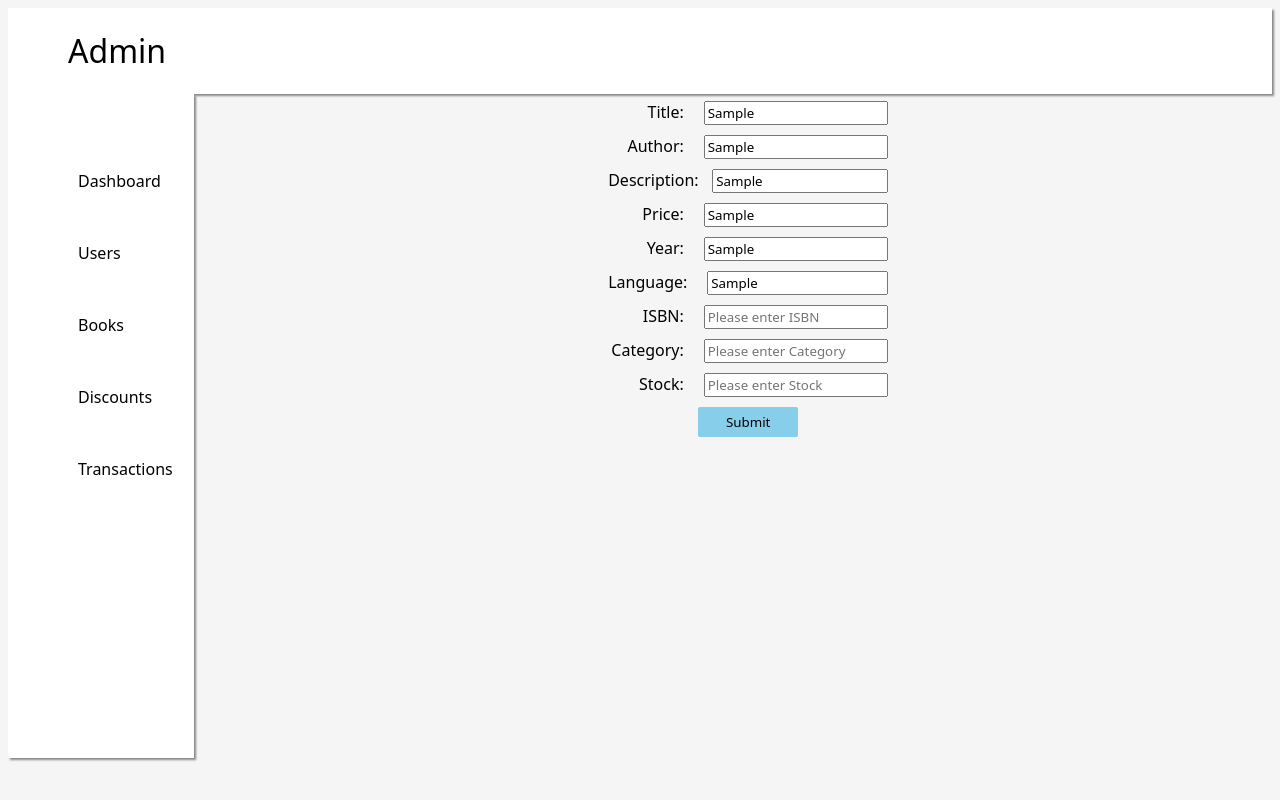
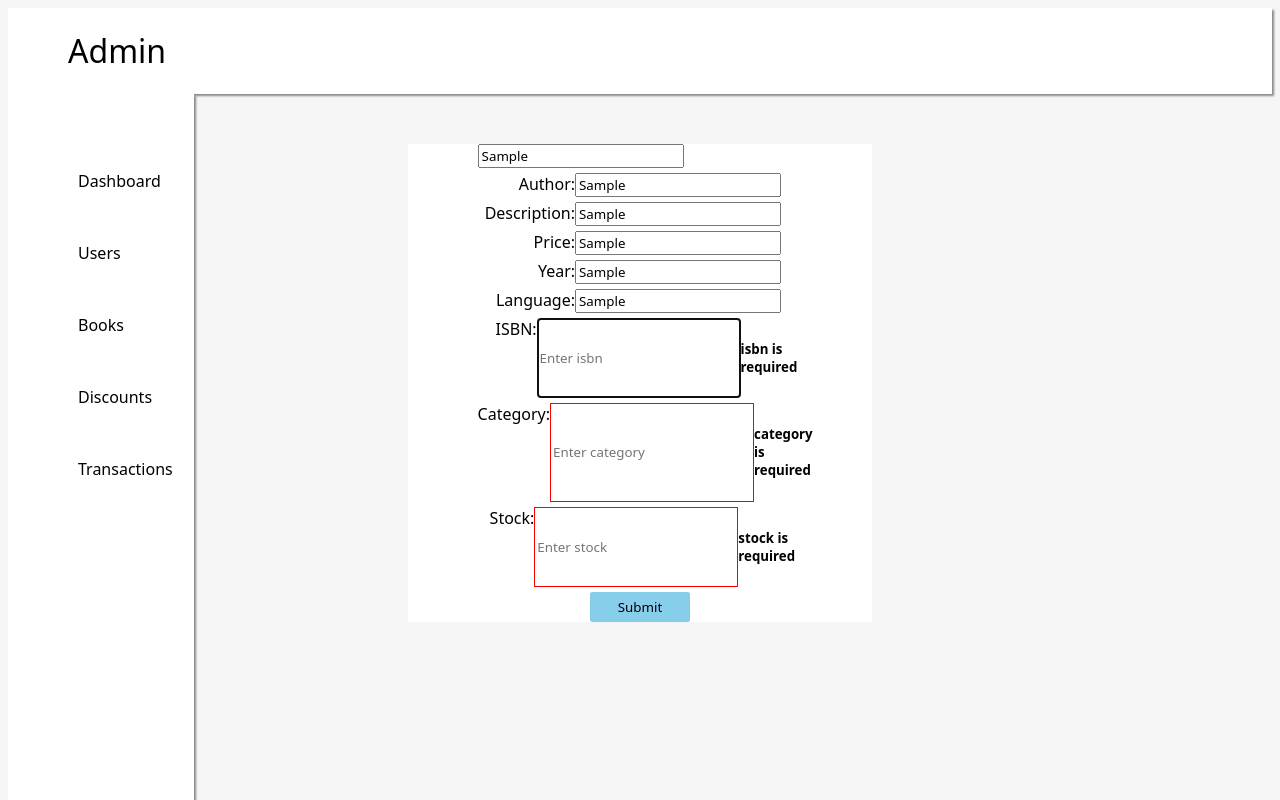
Before and after one commit to pallobpoddar/booklift-frontend, a React (Vite) app: page /admin/books/add in a window 1280 px wide. Both pictures are taken after typing "Sample", "Sample", "Sample", "Sample", "Sample", "Sample" into the empty fields and a click on the button "Submit". Shown: the top 800 px of the page. Built offline with nearby package versions, Linux system fonts and the light colour scheme; no server answers.

Commit message:
Search field and form input: Added a search field and validated form input
Used axios to fetch data, implemented the concept of debounce in search field and used react hook form along with validation.

```diff
--- a/index.html
+++ b/index.html
@@ -4,7 +4,7 @@
     <meta charset="UTF-8" />
     <link rel="icon" type="image/svg+xml" href="/vite.svg" />
     <meta name="viewport" content="width=device-width, initial-scale=1.0" />
-    <title>Kavya</title>
+    <title>Khonika</title>
   </head>
   <body>
     <div id="root"></div>
--- a/package.json
+++ b/package.json
@@ -10,8 +10,10 @@
     "preview": "vite preview"
   },
   "dependencies": {
+    "axios": "^1.5.1",
     "react": "^18.2.0",
     "react-dom": "^18.2.0",
+    "react-hook-form": "^7.46.2",
     "react-router-dom": "^6.16.0"
   },
   "devDependencies": {
--- a/src/components/Admin/PageContent/AddEditForm.jsx
+++ b/src/components/Admin/PageContent/AddEditForm.jsx
@@ -1,128 +1,243 @@
-import { useState } from "react";
+import { useEffect } from "react";
+import { useForm, Controller } from "react-hook-form";
 import useBookApi from "../../../hooks/useBookApi";
 import "./AddEditForm.scss";
 
 const AddEditForm = () => {
+	const {
+		handleSubmit,
+		control,
+		formState: { errors },
+		getValues,
+	} = useForm();
+
 	const { createPost } = useBookApi();
 
-	const [title, setTitle] = useState("");
-	const [author, setAuthor] = useState("");
-	const [description, setDescription] = useState("");
-	const [price, setPrice] = useState(0);
-	const [year, setYear] = useState(0);
-	const [language, setLanguage] = useState("");
-	const [isbn, setIsbn] = useState(0);
-	const [category, setCategory] = useState("");
-	const [stock, setStock] = useState(0);
-
-	const handleCreateUser = (e) => {
-		e.preventDefault();
-
+	const handlerOnSubmit = () => {
 		const data = {
-			title: title,
-			author: author,
-			description: description,
-			price: price,
-			year: year,
-			language: language,
-			isbn: isbn,
-			category: category,
-			stock: stock,
+			title: getValues("title"),
+			author: getValues("author"),
+			description: getValues("description"),
+			price: getValues("price"),
+			year: getValues("year"),
+			language: getValues("language"),
+			isbn: getValues("isbn"),
+			category: getValues("category"),
+			stock: getValues("stock"),
 		};
 
 		createPost(data);
 	};
+
+	useEffect(() => {
+		console.log("Errors: ", errors);
+	}, [errors]);
+
 	return (
-		<div className="form-center">
-			<form className="form" onSubmit={handleCreateUser}>
+		<form
+			className="form"
+			onSubmit={handleSubmit(handlerOnSubmit)}>
 			<div className="form-row">
-					<label className="form-row-label">Title:</label>
+				<Controller
+					name="title"
+					control={control}
+					rules={{
+						required: "Title is required",
+						minLength: {
+							value: 6,
+							message: "Minimum length must be 6",
+						},
+						maxLength: {
+							value: 50,
+							message: "Minimum length must be 20",
+						},
+					}}
+					render={({ field }) => (
 						<input
-						className="form-row-input"
-						type="text"
-						placeholder="Please enter title"
-						onChange={(e) => setTitle(e.target.value)}
+							placeholder="Title"
+							{...field}
+							style={{ border: errors.title ? "1px solid red" : "" }}
 						/>
+					)}
+				/>
+				{errors.title && <h5>{errors.title.message}</h5>}
 			</div>
 			<div className="form-row">
 				<label className="form-row-label">Author:</label>
+				<Controller
+					name="author"
+					control={control}
+					rules={{
+						required: "Author is required",
+						minLength: {
+							value: 6,
+							message: "Minimum length must be 6",
+						},
+						maxLength: {
+							value: 50,
+							message: "Minimum length must be 20",
+						},
+					}}
+					render={({ field }) => (
 						<input
-						className="form-row-input"
-						type="author"
-						placeholder="Please enter author"
-						onChange={(e) => setAuthor(e.target.value)}
+							placeholder="Enter author"
+							{...field}
+							style={{ border: errors.author ? "1px solid red" : "" }}
 						/>
+					)}
+				/>
+				{errors.author && <h5>{errors.author.message}</h5>}
 			</div>
 			<div className="form-row">
 				<label className="form-row-label">Description:</label>
+				<Controller
+					name="description"
+					control={control}
+					rules={{
+						required: "description is required",
+						minLength: {
+							value: 6,
+							message: "Minimum length must be 6",
+						},
+						maxLength: {
+							value: 100,
+							message: "Minimum length must be 20",
+						},
+					}}
+					render={({ field }) => (
 						<input
-						className="form-row-input"
-						type="author"
-						placeholder="Please enter description"
-						onChange={(e) => setDescription(e.target.value)}
+							placeholder="Enter description"
+							{...field}
+							style={{ border: errors.description ? "1px solid red" : "" }}
 						/>
+					)}
+				/>
+				{errors.description && <h5>{errors.description.message}</h5>}
 			</div>
 			<div className="form-row">
 				<label className="form-row-label">Price:</label>
+				<Controller
+					name="price"
+					control={control}
+					rules={{
+						required: "price is required",
+					}}
+					render={({ field }) => (
 						<input
-						className="form-row-input"
-						type="text"
-						placeholder="Please enter price"
-						onChange={(e) => setPrice(e.target.value)}
+							placeholder="Enter price"
+							{...field}
+							style={{ border: errors.price ? "1px solid red" : "" }}
 						/>
+					)}
+				/>
+				{errors.price && <h5>{errors.price.message}</h5>}
 			</div>
 			<div className="form-row">
 				<label className="form-row-label">Year:</label>
+				<Controller
+					name="year"
+					control={control}
+					rules={{
+						required: "year is required",
+					}}
+					render={({ field }) => (
 						<input
-						className="form-row-input"
-						type="text"
-						placeholder="Please enter year"
-						onChange={(e) => setYear(e.target.value)}
+							placeholder="Enter year"
+							{...field}
+							style={{ border: errors.year ? "1px solid red" : "" }}
 						/>
+					)}
+				/>
+				{errors.year && <h5>{errors.year.message}</h5>}
 			</div>
 			<div className="form-row">
 				<label className="form-row-label">Language:</label>
+				<Controller
+					name="language"
+					control={control}
+					rules={{
+						required: "language is required",
+					}}
+					render={({ field }) => (
 						<input
-						className="form-row-input"
-						type="text"
-						placeholder="Please enter language"
-						onChange={(e) => setLanguage(e.target.value)}
+							placeholder="Enter language"
+							{...field}
+							style={{ border: errors.language ? "1px solid red" : "" }}
 						/>
+					)}
+				/>
+				{errors.language && <h5>{errors.language.message}</h5>}
 			</div>
 			<div className="form-row">
 				<label className="form-row-label">ISBN:</label>
+				<Controller
+					name="isbn"
+					control={control}
+					rules={{
+						required: "isbn is required",
+						minLength: {
+							value: 6,
+							message: "Minimum length must be 6",
+						},
+						maxLength: {
+							value: 20,
+							message: "Minimum length must be 20",
+						},
+					}}
+					render={({ field }) => (
 						<input
-						className="form-row-input"
-						type="text"
-						placeholder="Please enter ISBN"
-						onChange={(e) => setIsbn(e.target.value)}
+							placeholder="Enter isbn"
+							{...field}
+							style={{ border: errors.isbn ? "1px solid red" : "" }}
 						/>
+					)}
+				/>
+				{errors.isbn && <h5>{errors.isbn.message}</h5>}
 			</div>
 			<div className="form-row">
 				<label className="form-row-label">Category:</label>
+				<Controller
+					name="category"
+					control={control}
+					rules={{
+						required: "category is required",
+					}}
+					render={({ field }) => (
 						<input
-						className="form-row-input"
-						type="text"
-						placeholder="Please enter Category"
-						onChange={(e) => setCategory(e.target.value)}
+							placeholder="Enter category"
+							{...field}
+							style={{ border: errors.category ? "1px solid red" : "" }}
 						/>
+					)}
+				/>
+				{errors.category && <h5>{errors.category.message}</h5>}
 			</div>
 			<div className="form-row">
 				<label className="form-row-label">Stock:</label>
+				<Controller
+					name="stock"
+					control={control}
+					rules={{
+						required: "stock is required",
+					}}
+					render={({ field }) => (
 						<input
-						className="form-row-input"
-						type="text"
-						placeholder="Please enter Stock"
-						onChange={(e) => setStock(e.target.value)}
+							placeholder="Enter stock"
+							{...field}
+							style={{ border: errors.stock ? "1px solid red" : "" }}
 						/>
+					)}
+				/>
+				{errors.stock && <h5>{errors.stock.message}</h5>}
 			</div>
 			<div className="form-row">
-					<button className="form-row-button" type="submit">
+				<button
+					className="form-row-button"
+					type="submit">
 					Submit
 				</button>
 			</div>
 		</form>
-		</div>
 	);
 };
 
--- a/src/components/Admin/PageContent/AddEditForm.scss
+++ b/src/components/Admin/PageContent/AddEditForm.scss
@@ -4,21 +4,14 @@
 }
 
 .form {
-	display: flex;
-	flex-direction: column;
-	justify-content: center;
-	width: 400px;
-	height: 250px;
-}
-
-.form-center {
-	display: flex;
-	justify-content: center;
-	align-items: center;
-	margin: 50px auto;
+	width: auto;
+	height: auto;
+	background-color: #fff;
+	margin: 50px 400px;
 }
 
 .form-row {
+	display: flex;
 	width: 70%;
 	margin: 5px auto;
 	display: flex;
--- a/src/components/Admin/PageContent/BookRow.scss
+++ b/src/components/Admin/PageContent/BookRow.scss
@@ -5,7 +5,7 @@ td {
 }
 
 .truncate-cell {
-	max-width: 25em;
+	max-width: 15em;
 	overflow: hidden;
 	text-overflow: ellipsis;
 	white-space: nowrap;
--- /dev/null
+++ b/src/components/Admin/PageContent/SearchDebounce.jsx
@@ -0,0 +1,60 @@
+import React, { useEffect, useState } from "react";
+import axiosInstance from "../../../utils/axiosInstance";
+
+const DebounceDemo = () => {
+	const [productId, setProductId] = useState("");
+	const [errorMsg, setErrorMsg] = useState();
+	const [productData, setProductData] = useState({});
+	const [visibility, setVisibility] = useState(false);
+
+	const handleVisibility = () => {
+		setVisibility(true);
+	};
+
+	const callProductApi = () => {
+		axiosInstance
+			.get(`/all?search=${productId}`)
+			.then((response) => response.data.data.books)
+			.then((data) => {
+				console.log("Data : ", data);
+				setProductData(data);
+				return data;
+			})
+			.catch((err) => {
+				setErrorMsg("Some error occured");
+				return "Some error";
+			})
+			.finally(() => {});
+	};
+
+	useEffect(() => {
+		console.log("Product ID: ", productId);
+
+		const timeOutFunc = setTimeout(() => {
+			callProductApi();
+		}, 500);
+
+		return () => clearTimeout(timeOutFunc);
+	}, [productId]);
+
+	return (
+		<div>
+			<h1>Search a book</h1>
+			<input
+				placeholder="Enter title or description"
+				onChange={(e) => {
+					setProductId(e.target.value);
+					setVisibility(true);
+				}}
+			/>
+
+			<div>
+				<h5>Title: {visibility ? productData[0].title : ""}</h5>
+				<p>Description: {visibility ? productData[0].description : ""}</p>
+				{errorMsg && <h4>Error: {errorMsg}</h4>}
+			</div>
+		</div>
+	);
+};
+
+export default DebounceDemo;
--- a/src/components/Admin/Sidebar/Sidebar.scss
+++ b/src/components/Admin/Sidebar/Sidebar.scss
@@ -2,7 +2,7 @@
 	background-color: #fff;
 	padding: 60px 30px;
 	width: 10%;
-	height: 68vh;
+	height: 100vh;
 	box-shadow: 2px 2px 2px #888888;
 	margin-right: 30px;
 	float: left;
--- a/src/pages/Admin/Books/AdminBookList.jsx
+++ b/src/pages/Admin/Books/AdminBookList.jsx
@@ -2,12 +2,16 @@ import "../CommonStyle.scss";
 import HeaderBar from "../../../components/Admin/Header/HeaderBar";
 import Sidebar from "../../../components/Admin/Sidebar/Sidebar";
 import BookTable from "../../../components/Admin/PageContent/BookTable";
+import SearchDebounce from "../../../components/Admin/PageContent/SearchDebounce";
 
 const AdminBookList = () => {
 	return (
 		<>
 			<HeaderBar />
 			<Sidebar />
+			<div>
+				<SearchDebounce />
+			</div>
 			<BookTable />
 		</>
 	);
--- /dev/null
+++ b/src/utils/axiosInstance.js
@@ -0,0 +1,8 @@
+import axios from "axios";
+
+const axiosInstance = axios.create({
+	baseURL: "http://localhost:8000/api/books",
+	timeout: 5000,
+});
+
+export default axiosInstance;
```
Also changed, not shown: src/hooks/useBookApi.js (+21 -14 lines), 1 other file (tests, documents, lock files or other folders). Lines whose indentation alone changed are shown as unchanged.
